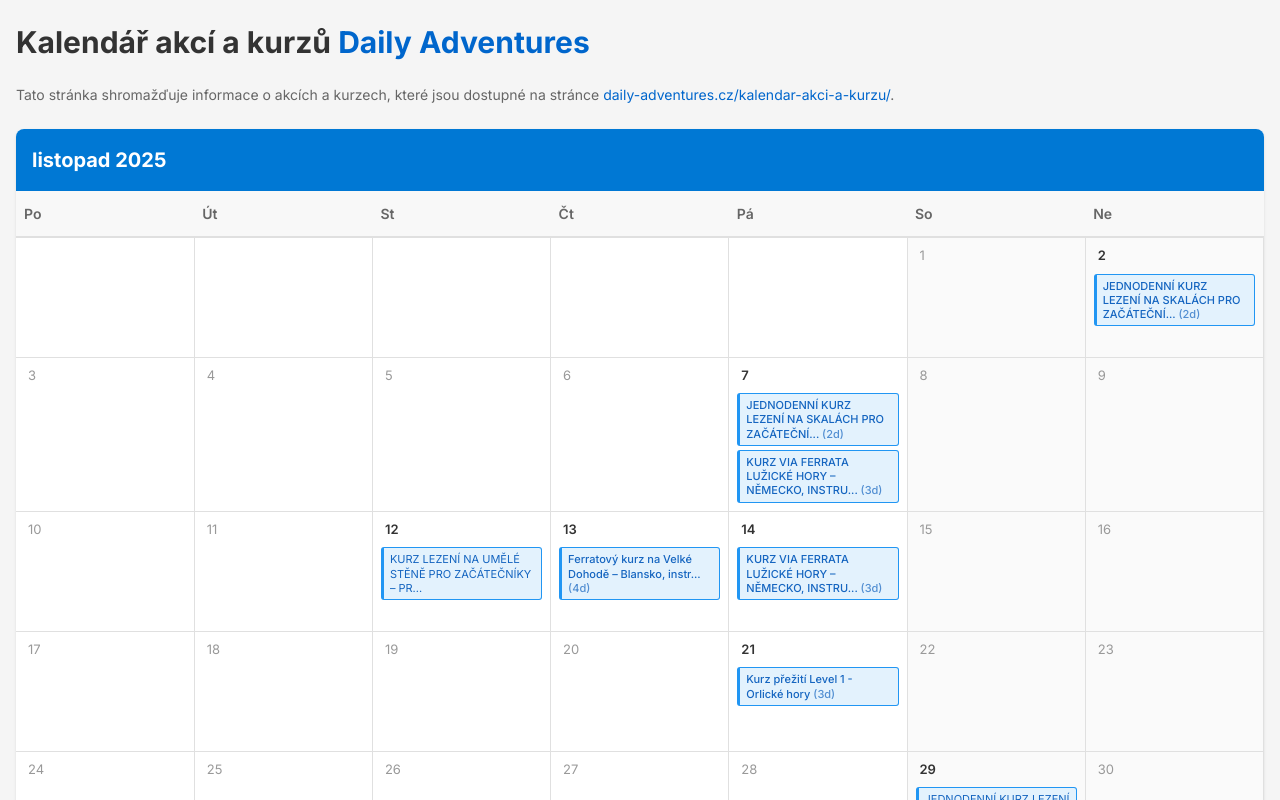
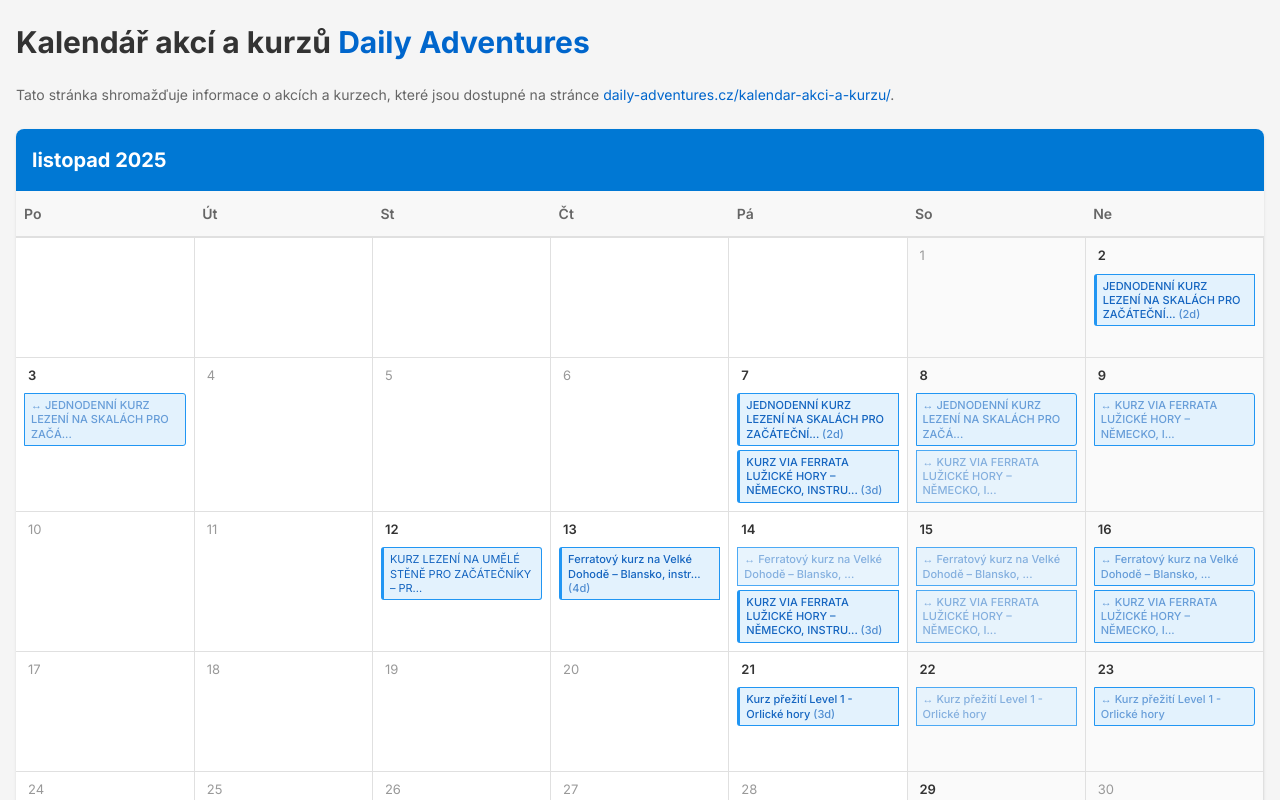
Before and after one commit to messa/da-calendar, a Next.js app: page / in a window 1280 px wide. Shown: the top 800 px of the page. Built offline with nearby package versions, Linux system fonts and the light colour scheme.

Commit message:
Display multi-day events across all their days
Co-authored-by: messa <115487+messa@users.noreply.github.com>

```diff
--- a/app/page.tsx
+++ b/app/page.tsx
@@ -89,12 +89,31 @@ export default function Home() {
 
     const daysInMonth = lastDayOfMonth.getDate();
 
-    // Create a map of events by date
+    // Create a map of events by date, expanding multi-day events
     const eventsByDate = new Map<string, Event[]>();
+
     month.days.forEach(day => {
-      if (day.events.length > 0) {
-        eventsByDate.set(day.date, day.events);
-      }
+      day.events.forEach(event => {
+        // Get start and end dates
+        const startDate = event.start_date ? new Date(typeof event.start_date === 'string' ? event.start_date : event.start_date.toISOString().split('T')[0]) : new Date(day.date);
+        const endDate = event.end_date ? new Date(typeof event.end_date === 'string' ? event.end_date : event.end_date.toISOString().split('T')[0]) : new Date(day.date);
+
+        // Add event to all days in its range
+        const currentDate = new Date(startDate);
+        while (currentDate <= endDate) {
+          const dateStr = currentDate.toISOString().split('T')[0];
+
+          // Only add if this date is in the current month
+          if (currentDate.getMonth() === monthIndex && currentDate.getFullYear() === year) {
+            if (!eventsByDate.has(dateStr)) {
+              eventsByDate.set(dateStr, []);
+            }
+            eventsByDate.get(dateStr)!.push(event);
+          }
+
+          currentDate.setDate(currentDate.getDate() + 1);
+        }
+      });
     });
 
     // Build calendar grid
@@ -209,19 +228,27 @@ export default function Home() {
                                     const durationDays = event.duration_days || 1;
                                     const isMultiDay = durationDays > 1;
 
+                                    // Determine position in multi-day event
+                                    const startDate = event.start_date ? (typeof event.start_date === 'string' ? event.start_date : event.start_date.toISOString().split('T')[0]) : day.date;
+                                    const endDate = event.end_date ? (typeof event.end_date === 'string' ? event.end_date : event.end_date.toISOString().split('T')[0]) : day.date;
+                                    const isFirstDay = day.date === startDate;
+                                    const isLastDay = day.date === endDate;
+                                    const isMiddleDay = !isFirstDay && !isLastDay;
+
                                     return (
                                       <div
                                         key={i}
                                         style={{
                                           backgroundColor: COLORS.eventBg,
                                           border: `1px solid ${COLORS.eventBorder}`,
-                                          borderLeft: `3px solid ${COLORS.eventBorderLeft}`,
-                                          borderRadius: '3px',
+                                          borderLeft: isFirstDay ? `3px solid ${COLORS.eventBorderLeft}` : `1px solid ${COLORS.eventBorder}`,
+                                          borderRadius: isFirstDay && !isLastDay ? '3px 0 0 3px' : (!isFirstDay && isLastDay ? '0 3px 3px 0' : (isFirstDay && isLastDay ? '3px' : '0')),
                                           padding: '4px 6px',
                                           marginBottom: '4px',
                                           fontSize: '11px',
                                           lineHeight: '1.3',
-                                          fontWeight: isMultiDay ? '500' : '400'
+                                          fontWeight: isMultiDay ? '500' : '400',
+                                          opacity: isMiddleDay ? 0.8 : 1
                                         }}
                                       >
                                         <a
@@ -233,8 +260,14 @@ export default function Home() {
                                           }}
                                           title={`${event.title}${isMultiDay ? ` (${durationDays} ${durationDays === 1 ? 'den' : durationDays < 5 ? 'dny' : 'dní'})` : ''}`}
                                         >
-                                          {event.title.length > 50 ? event.title.substring(0, 47) + '...' : event.title}
-                                          {isMultiDay && <span style={{ opacity: 0.7 }}> ({durationDays}d)</span>}
+                                          {isFirstDay ? (
+                                            <>
+                                              {event.title.length > 50 ? event.title.substring(0, 47) + '...' : event.title}
+                                              {isMultiDay && <span style={{ opacity: 0.7 }}> ({durationDays}d)</span>}
+                                            </>
+                                          ) : (
+                                            <span style={{ opacity: 0.6 }}>↔ {event.title.length > 45 ? event.title.substring(0, 42) + '...' : event.title}</span>
+                                          )}
                                         </a>
                                       </div>
                                     );
```
